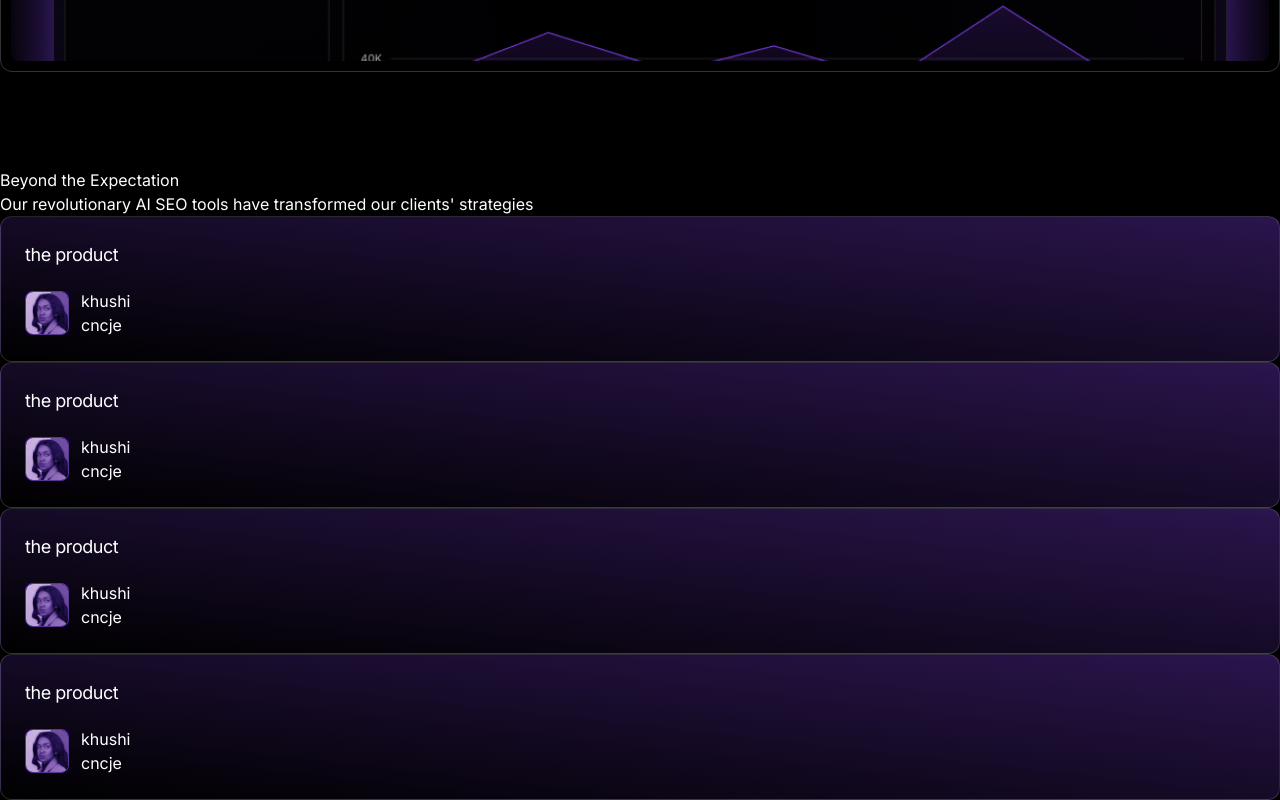
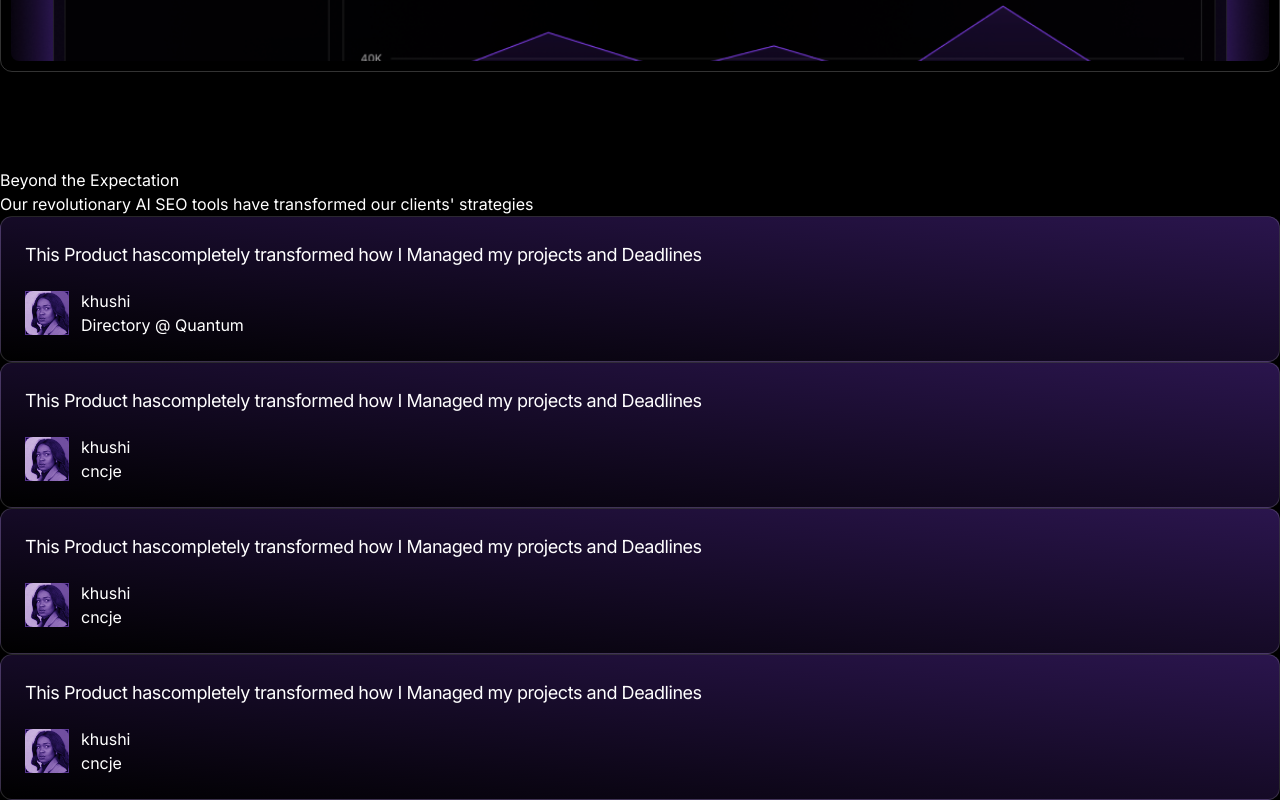
Before and after one commit to khushi4452/-AI_Saas, a Next.js app: page / in a window 1280 px wide. Shown: the part 1684-2484 px from the top of the page. Built offline with nearby package versions, Linux system fonts and the light colour scheme.

Commit message:
added some content to the page

```diff
--- a/src/sections/Testimonials.tsx
+++ b/src/sections/Testimonials.tsx
@@ -3,25 +3,25 @@ import avatar1 from "./../assets/Avatar 1.png";
 
 const testimonials = [
     {
-        text: "the product",
+        text: "This Product hascompletely transformed how I Managed my projects and Deadlines",
+        name: "khushi",
+        title: "Directory @ Quantum",
+        avatarImg: avatar1,
+    },
+    {
+        text: "This Product hascompletely transformed how I Managed my projects and Deadlines",
         name: "khushi",
         title: "cncje",
         avatarImg: avatar1,
     },
     {
-        text: "the product",
+        text: "This Product hascompletely transformed how I Managed my projects and Deadlines",
         name: "khushi",
         title: "cncje",
         avatarImg: avatar1,
     },
     {
-        text: "the product",
-        name: "khushi",
-        title: "cncje",
-        avatarImg: avatar1,
-    },
-    {
-        text: "the product",
+        text: "This Product hascompletely transformed how I Managed my projects and Deadlines",
         name: "khushi",
         title: "cncje",
         avatarImg: avatar1,
@@ -45,11 +45,11 @@ export const Testimonials = () => {
                         {testimonial.text}
                     </div>
                     <div className="flex items-center gap-3 mt-5">
-                        <div className="relative after:content-[''] after:absolute after:inset-0 after:bg-[rgb(140,69,244)] after:mix-blend-soft-light">
+                        <div className="relative after:content-[''] after:absolute after:inset-0 after:bg-[rgb(140,69,244)] after:mix-blend-soft-light before:content-[''] before:absolute before:inset-0 before:border before:border-white/30">
                             <Image
                                 src={testimonial.avatarImg}
                                 alt={`Avatar for ${testimonial.name}`}
-                                className="h-11 w-11 rounded-lg grayscale border border-white/30"
+                                className="h-11 w-11 rounded-lg grayscale "
                             />
                         </div>
                         <div>
```
